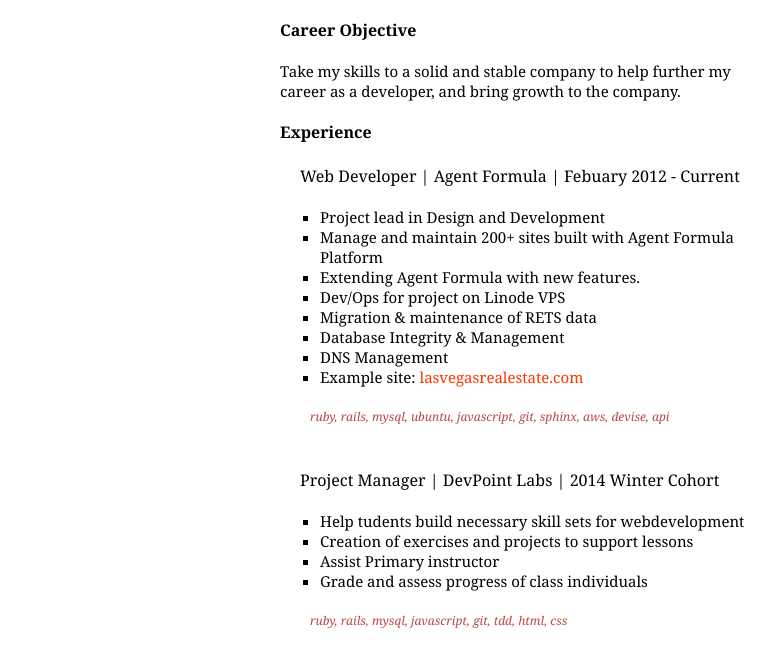
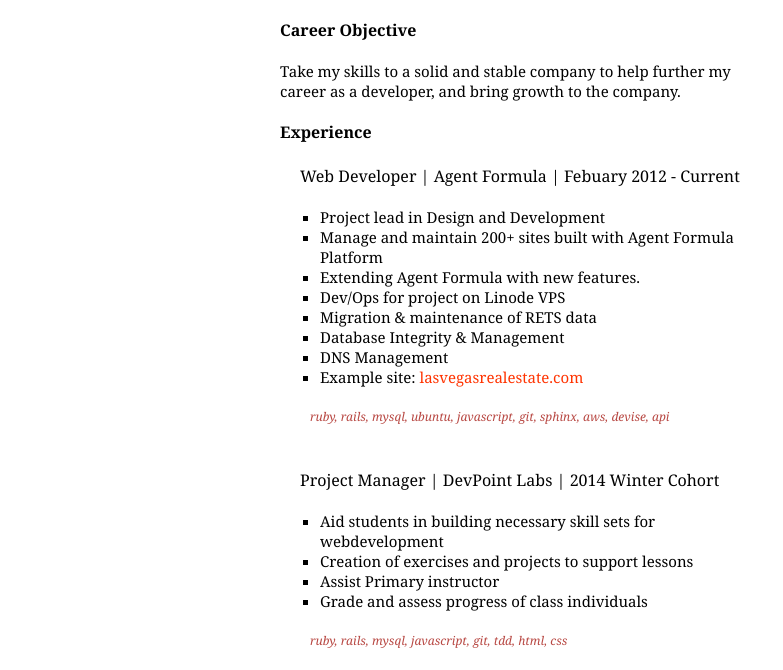
Before and after one commit to Justin-Mitchell/Justin-Mitchell.github.io, a plain HTML site: page index.html in a window 1280 px wide. Shown: the part 116-786 px from the top of the page, without its empty margins (0-783 px from the left). Drawn offline with Linux system fonts and the light colour scheme.

Commit message:
fix spelling error

```diff
--- a/index.html
+++ b/index.html
@@ -30,7 +30,7 @@
         <br>
         <div id='devpoint-labs'>Project Manager | DevPoint Labs | 2014 Winter Cohort</div>
         <ul>
-          <li>Help tudents build necessary skill sets for webdevelopment</li>
+          <li>Aid students in building necessary skill sets for webdevelopment</li>
           <li>Creation of exercises and projects to support lessons</li>
           <li>Assist Primary instructor</li>
           <li>Grade and assess progress of class individuals</li>
```
